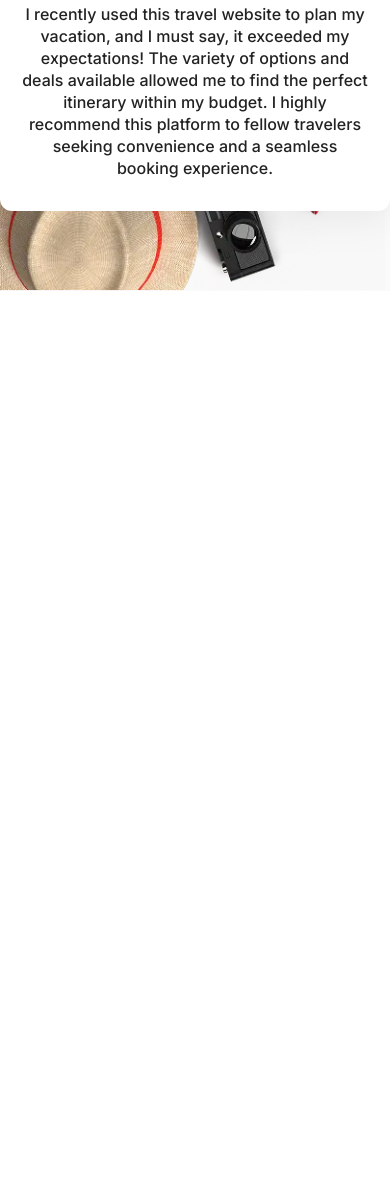
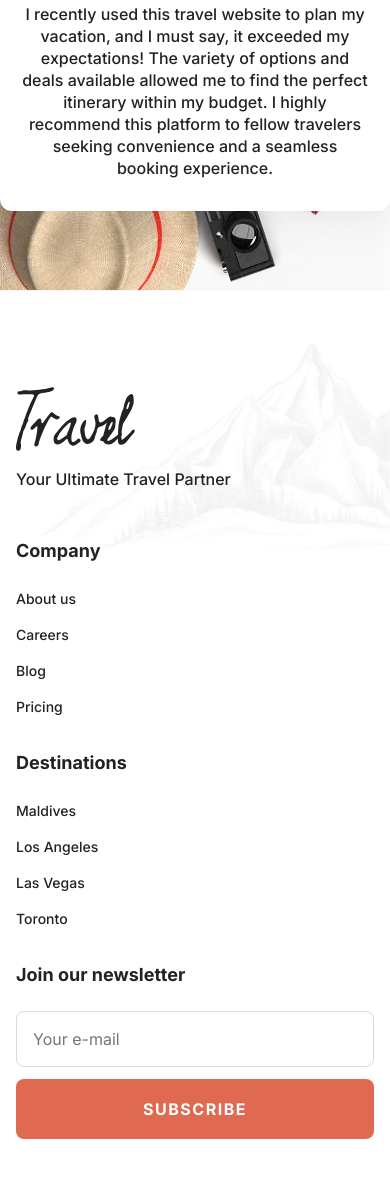
Before and after one commit to Katkulator/travel-page-zadatak, a website built with Vite: page index.html in a window 390 px wide. Shown: the part 5364-6541 px from the top of the page. Before the commit the page ends 5655 px from the top, so only its background shows below. Built offline with nearby package versions, Linux system fonts and the light colour scheme.

Commit message:
add Footer section with static content, new styles, and responsive design adjustments

```diff
--- /dev/null
+++ b/src/partials/footer.html
@@ -0,0 +1,56 @@
+<footer class="footer">
+  <div class="footer__bg">
+    <img
+      src="assets/images/footer/footer.webp"
+      alt=""
+      aria-hidden="true"
+    />
+  </div>
+
+  <div class="container footer__grid">
+    <div class="footer__brand">
+      <a href="#" class="logo" aria-label="Travel home">
+        <img src="assets/logo-black.svg" alt="Travel" class="logo__image footer__logo-image">
+      </a>
+      <p class="footer__brand-text">
+        Your Ultimate Travel Partner
+      </p>
+    </div>
+
+    <div class="footer__column">
+      <h3 class="footer__title">Company</h3>
+      <ul class="footer__list">
+        <li><a href="#">About us</a></li>
+        <li><a href="#">Careers</a></li>
+        <li><a href="#">Blog</a></li>
+        <li><a href="#">Pricing</a></li>
+      </ul>
+    </div>
+
+    <div class="footer__column">
+      <h3 class="footer__title">Destinations</h3>
+      <ul class="footer__list">
+        <li><a href="#">Maldives</a></li>
+        <li><a href="#">Los Angeles</a></li>
+        <li><a href="#">Las Vegas</a></li>
+        <li><a href="#">Toronto</a></li>
+      </ul>
+    </div>
+
+    <div class="footer__newsletter">
+      <h3 class="footer__title">Join our newsletter</h3>
+
+      <form class="newsletter-form">
+        <input
+          type="email"
+          class="newsletter-form__input"
+          placeholder="Your e-mail"
+          aria-label="Email address"
+        />
+        <button type="submit" class="btn btn--primary">
+          SUBSCRIBE
+        </button>
+      </form>
+    </div>
+  </div>
+</footer>
--- a/src/scripts/render.js
+++ b/src/scripts/render.js
@@ -1,6 +1,7 @@
 import starIcon from "../../assets/icons/star.svg";
 
 import destinationsPartial from "../partials/destinations.html?raw";
+import footerPartial from "../partials/footer.html?raw";
 import heroPartial from "../partials/hero.html?raw";
 import offersPartial from "../partials/offers.html?raw";
 import promotionPartial from "../partials/promotion.html?raw";
@@ -75,6 +76,7 @@ export const renderApp = () => {
             ${destinationsPartial}
             ${storiesPartial}
         </main>
+        ${footerPartial}
     `;
 };
 
--- a/styles/main.css
+++ b/styles/main.css
@@ -14,6 +14,7 @@
 @import url("./sections/offers.css");
 @import url("./sections/destinations.css");
 @import url("./sections/stories.css");
+@import url("./sections/footer.css");
 
 @import url("./utilities/animations.css");
 
--- /dev/null
+++ b/styles/sections/footer.css
@@ -0,0 +1,159 @@
+.footer {
+    position: relative;
+    padding: 152px 0 96px;
+    overflow: hidden;
+}
+
+.footer__bg {
+    position: absolute;
+    right: 0;
+    top: 36px;
+    width: min(788px, 45vw);
+    height: auto;
+    mix-blend-mode: multiply;
+    pointer-events: none;
+    opacity: 0.7;
+    z-index: 1;
+}
+
+.footer__bg img {
+    width: 100%;
+    height: auto;
+    object-fit: cover;
+}
+
+.footer__grid {
+    position: relative;
+    z-index: 2;
+    display: grid;
+    grid-template-columns: 1.2fr 0.8fr 0.8fr 1.2fr;
+    gap: 40px;
+    align-items: start;
+}
+
+.footer__logo-image {
+    width: 119px;
+    height: 64px;
+}
+
+.footer__brand-text {
+    max-width: 320px;
+    margin-top: 12px;
+    font-family: var(--font-body), sans-serif;
+    font-size: 16px;
+    font-weight: 500;
+    line-height: 24px;
+    color: var(--color-text);
+}
+
+.footer__title {
+    margin: 0 0 24px;
+    font-family: var(--font-body), sans-serif;
+    font-size: 20px;
+    font-weight: 700;
+    line-height: 24px;
+    color: var(--color-text);
+}
+
+.footer__list {
+    display: flex;
+    flex-direction: column;
+    gap: 12px;
+}
+
+.footer__list a {
+    font-family: var(--font-body), sans-serif;
+    font-size: 16px;
+    font-weight: 500;
+    line-height: 24px;
+    color: var(--color-text);
+    transition: color var(--transition-fast);
+}
+
+.footer__list a:hover,
+.footer__list a:focus-visible {
+    color: var(--color-accent);
+}
+
+.newsletter-form {
+    display: flex;
+    align-items: center;
+    gap: 12px;
+    flex-wrap: nowrap;
+}
+
+.newsletter-form__input {
+    width: 316px;
+    height: 56px;
+    min-width: 0;
+    padding: 16px;
+    border: 1px solid #d9d9d9;
+    border-radius: 8px;
+    outline: none;
+    font-family: var(--font-body), sans-serif;
+    transition:
+        border-color var(--transition-fast),
+        box-shadow var(--transition-fast);
+}
+
+.newsletter-form .btn {
+    width: 152px;
+    height: 60px;
+    padding: 20px 24px;
+    border: 0;
+    border-radius: 8px;
+}
+
+.newsletter-form__input:focus {
+    border-color: var(--color-accent);
+    box-shadow: 0 0 0 4px rgba(223, 105, 81, 0.12);
+}
+
+@media (max-width: 1199px) {
+    .footer {
+        padding: 120px 0 80px;
+    }
+
+    .footer__grid {
+        grid-template-columns: repeat(2, 1fr);
+        gap: 32px;
+    }
+}
+
+@media (max-width: 767px) {
+    .footer {
+        padding: 96px 0 64px;
+    }
+
+    .footer__grid {
+        grid-template-columns: 1fr;
+    }
+
+    .newsletter-form {
+        flex-direction: column;
+        align-items: stretch;
+    }
+
+    .newsletter-form__input {
+        flex: initial;
+        width: 100%;
+    }
+
+    .newsletter-form .btn {
+        width: 100%;
+    }
+}
+
+@media (max-width: 479px) {
+    .footer__bg {
+        width: 90vw;
+    }
+
+    .footer__title {
+        font-size: 18px;
+    }
+
+    .footer__list a {
+        font-size: 14px;
+    }
+}
```
Also changed, not shown: assets/images/footer/footer.webp (added), assets/logo-black.svg (added).
